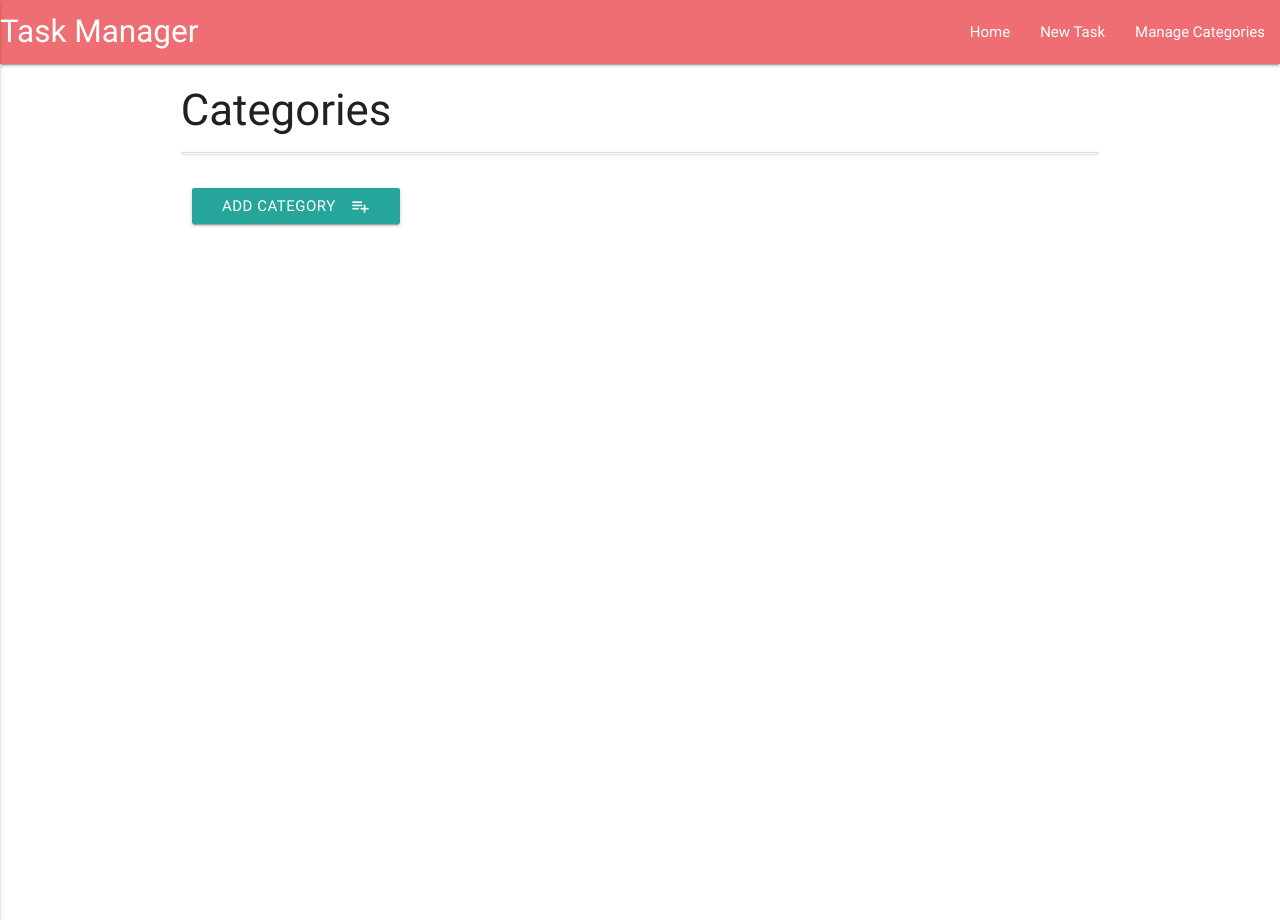
After one commit to mickh14/dataCentricMiniProject, a Flask app: page /get_categories in a window 1280 px wide. The commit adds this page. Run offline with Flask 2, Linux system fonts and the light colour scheme; data that the repository does not hold is empty; some libraries are stand-ins or nearby versions.

Commit message:
Added navigation

```diff
--- a/app.py
+++ b/app.py
@@ -18,7 +18,7 @@ def get_tasks():
     return render_template("tasks.html", tasks=mongo.db.tasks.find())
 
 @app.route('/add_task')
-def add_tasks():
+def add_task():
     return render_template("addtask.html",
     categories=mongo.db.categories.find())
 
@@ -28,6 +28,63 @@ def insert_task():
     tasks.insert_one(request.form.to_dict())
     return redirect(url_for('get_tasks'))
 
+@app.route('/edit_task/<task_id>')
+def edit_task(task_id):
+    the_task = mongo.db.tasks.find_one({"_id": ObjectId(task_id)})
+    all_categories = mongo.db.categories.find()
+    return render_template('edittask.html', task=the_task, categories=all_categories)
+
+@app.route('/update_task/<task_id>', methods=["POST"])
+def update_task(task_id):
+    tasks = mongo.db.tasks
+    tasks.update( {'_id': ObjectId(task_id)},
+    {
+        'task_name':request.form.get('task_name'),
+        'category_name':request.form.get('category_name'),
+        'task_description': request.form.get('task_description'),
+        'due_date': request.form.get('due_date'),
+        'is_urgent':request.form.get('is_urgent')
+    })
+    return redirect(url_for('get_tasks'))
+
+@app.route('/delete_task/<task_id>')
+def delete_task(task_id):
+    mongo.db.tasks.remove({'_id':ObjectId(task_id)})
+    return redirect(url_for('get_tasks'))
+
+@app.route('/get_categories')
+def get_categories():
+    return render_template('categories.html',
+    categories=mongo.db.categories.find())
+
+@app.route('/edit_category/<category_id>')
+def edit_category(category_id):
+    return render_template('editcategory.html',
+    category=mongo.db.categories.find_one({'_id': ObjectId(category_id)}))
+
+@app.route('/update_category/<category_id>', methods=['POST'])
+def update_category(category_id):
+    mongo.db.categories.update(
+        {'_id': ObjectId(category_id)},
+        {'category_name': request.form.get('category_name')})
+    return redirect(url_for('get_categories'))
+
+@app.route('/delete_category/<category_id>')
+def delete_category(category_id):
+    mongo.db.categories.remove({'_id':ObjectId(category_id)})
+    return redirect(url_for('get_categories'))
+
+@app.route('/insert_category', methods=['POST'])
+def insert_category():
+    category_doc = {'category_name': request.form.get('category_name')}
+    mongo.db.categories.insert_one(category_doc)
+    return redirect(url_for('get_categories'))
+
+
+@app.route('/add_category')
+def add_category():
+    return render_template('addcategory.html')
+
 if __name__ == '__main__':
     app.run(host=os.environ.get('IP'),
         port=int(os.environ.get('PORT')),
--- /dev/null
+++ b/static/css/style.css
@@ -0,0 +1,11 @@
+.btn_small {
+    height: 24px;
+    width: 60px;
+    line-height: 24px;
+    margin: 5px 5px;
+    padding: 0 0.5em;
+}
+
+.task_header {
+    margin-top: 5px;
+}
--- a/templates/base.html
+++ b/templates/base.html
@@ -4,18 +4,39 @@
 <head>
 	<link href="https://fonts.googleapis.com/icon?family=Material+Icons" rel="stylesheet">
 	<link rel="stylesheet" href="https://cdnjs.cloudflare.com/ajax/libs/materialize/0.100.2/css/materialize.min.css">
+	<link rel="stylesheet" href="{{url_for('static', filename='css/style.css')}}" type="text/css" />
 </head>
+<header>
+	<nav>
+		<div class="nav-wrapper">
+			<a href="{{url_for('get_tasks')}}" class="brand-logo">Task Manager</a>
+            <a href="#" data-activates="mobile-demo" class="button-collapse"><i class="material-icons">menu</i></a>
+			<ul id="nav-mobile" class="right hide-on-med-and-down">
+				<li><a href="{{url_for('get_tasks')}}">Home</a></li>
+				<li><a href="{{url_for('add_task')}}">New Task</a></li>
+				<li><a href="{{url_for('get_categories')}}">Manage Categories</a></li>
+			</ul>
+			<ul class="side-nav" id="mobile-demo">
+				<li><a href="{{url_for('get_tasks')}}">Home</a></li>
+				<li><a href="{{url_for('add_task')}}">New Task</a></li>
+				<li><a href="{{url_for('get_categories')}}">Manage Categories</a></li>
+			</ul>
+		</div>
+	</nav>
+</header>
 
 <body>
-	{% block content %}
-	{% endblock %}
-
+	<div class="container">
+		{% block content %}
+		{% endblock %}
+	</div>
 	<script src="https://cdnjs.cloudflare.com/ajax/libs/jquery/3.2.1/jquery.min.js"></script>
 	<script src="https://cdnjs.cloudflare.com/ajax/libs/materialize/0.100.2/js/materialize.min.js"></script>
 	<script type="text/javascript">
 		$(document).ready(function() {
             $('.collapsible').collapsible();
             $('select').material_select();
+            $(".button-collapse").sideNav();
         });
 
         $('.datepicker').pickadate({
--- /dev/null
+++ b/templates/categories.html
@@ -0,0 +1,25 @@
+{% extends 'base.html'%} {% block content %}
+
+<div class="row">
+
+    <h3>Categories</h3>
+    <ul class="collapsible" data-collapsible="accordion">
+        {% for category in categories %}
+        <li>
+            <div class="collapsible-header">
+                <a href="{{url_for('delete_category', category_id=category._id)}}" class="waves-effect waves-light btn btn_small">Del</a>
+                <a href="{{url_for('edit_category', category_id=category._id)}}" class="waves-effect waves-light btn btn_small blue">Edit</a>
+
+                <div class="task_header">
+                    <strong>{{category.category_name}}</strong>
+                </div>
+            </div>
+        </li>
+        {% endfor %}
+
+    </ul>
+</div>
+<div>
+    <a href="{{url_for('add_category')}}"   class="waves-effect waves-light btn"><i class="material-icons right">playlist_add</i>Add Category</a>
+</div>
+{% endblock %}
```
Also changed, not shown: templates/addcategory.html (added, +19 -0 lines), templates/editcategory.html (added, +24 -0 lines), templates/edittask.html (added, +77 -0 lines), templates/tasks.html (+12 -2 lines).
